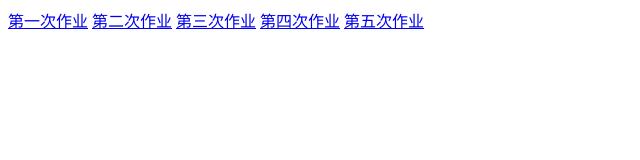
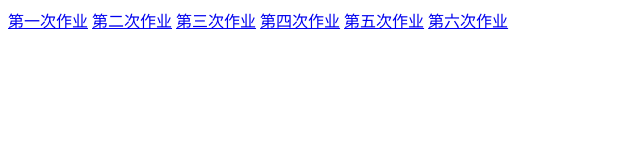
Before and after one commit to 20020619yekai/20020619yekai.github.io, a plain HTML site: page index.html in a window 1280 px wide. Shown: the whole page, without its empty margins (0-640 px from the left). Drawn offline with Linux system fonts and the light colour scheme.

Commit message:
Update index.html
Signed-off-by: 20020619yekai <148857177+20020619yekai@users.noreply.github.com>

```diff
--- a/index.html
+++ b/index.html
@@ -12,6 +12,7 @@
     <a href="20213572-0927.html">第三次作业</a>
     <a href="20213572-1011.html">第四次作业</a>
     <a href="20213572-1020.html">第五次作业</a>
+    <a href="20213572-1025.html">第六次作业</a>
 
 
   </body>
```
